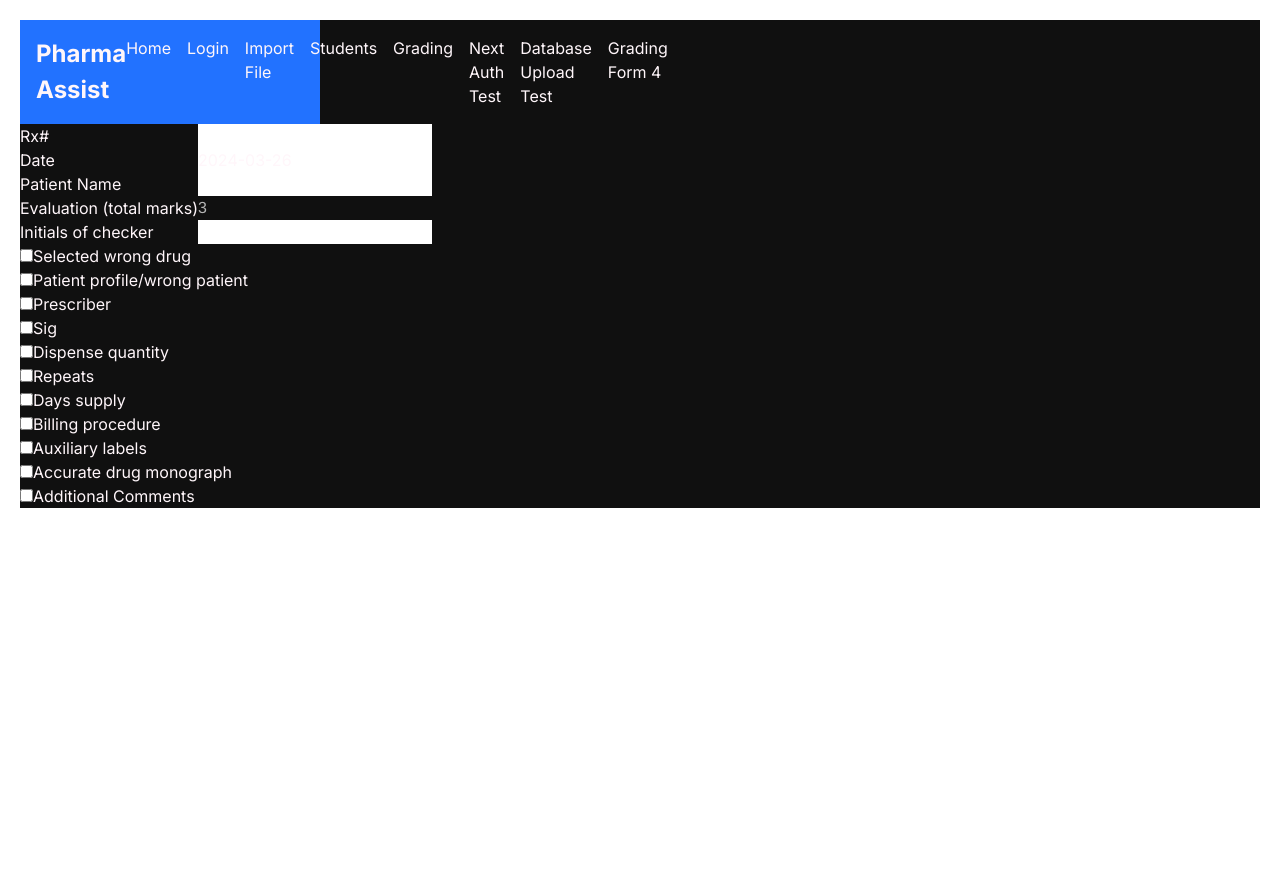
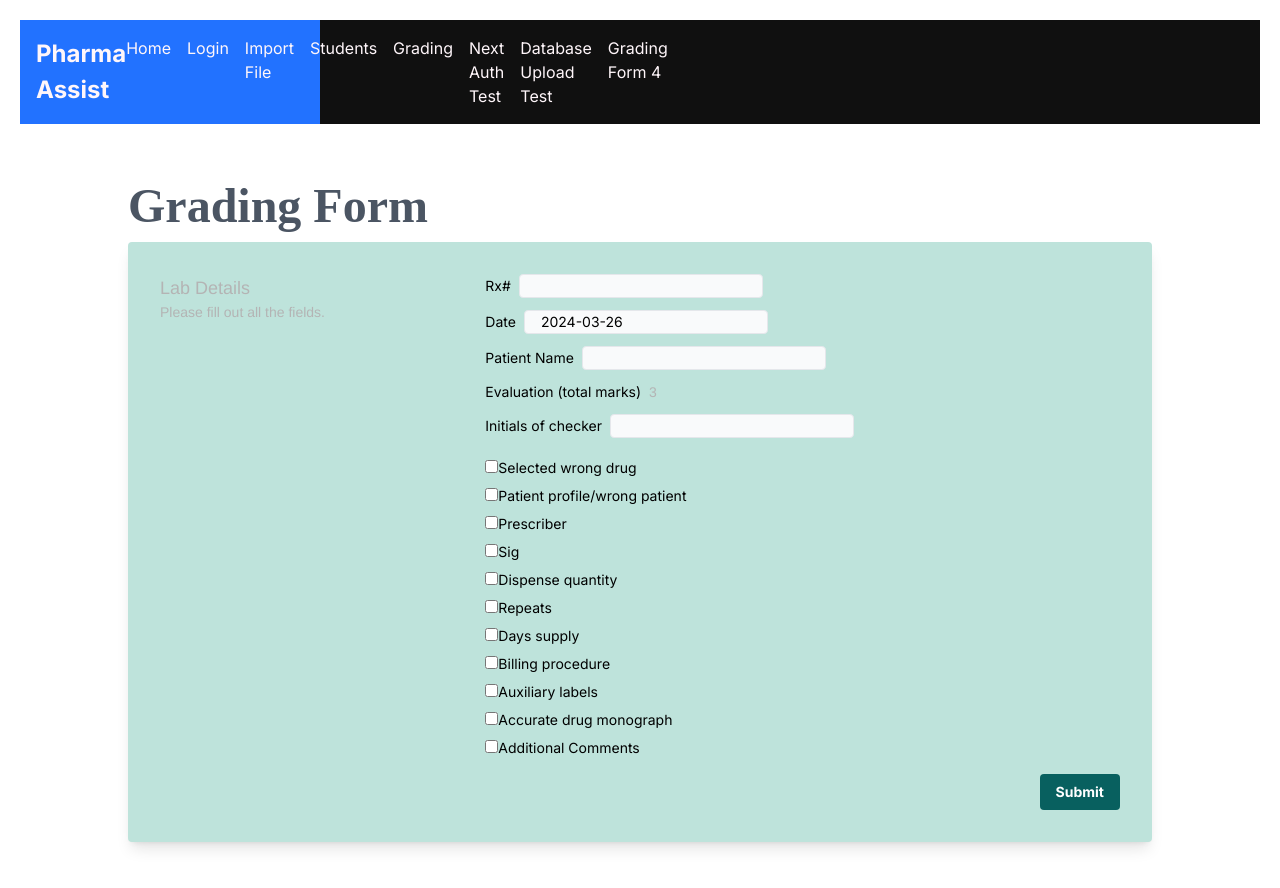
Before and after one commit to JinPlanter/Pharma-Assist, a Next.js app: page /GradingForm4 in a window 1280 px wide. Shown: the top 888 px of the page. Before the commit the page ends 800 px from the top, so only its background shows below. Built offline with nearby package versions, Linux system fonts and the light colour scheme; no server answers.

Commit message:
New Grading Form

```diff
--- a/app/GradingForm4/page.js
+++ b/app/GradingForm4/page.js
@@ -1,7 +1,7 @@
 "use client";
 
-import React, { useState, useEffect } from 'react';
-import FormFields from '../data/gradingForm.json';
+import React, { useState, useEffect } from "react";
+import FormFields from "../data/gradingForm.json";
 
 async function fetchFormFields() {
   /* try {
@@ -23,7 +23,12 @@ async function fetchFormFields() {
 function Form() {
   const [formValues, setFormValues] = useState(() => {
     const initialFormStates = FormFields.criteria.reduce((acc, curr) => {
-            acc[curr.label] = curr.label === 'Evaluation (total marks)' ? 3 : (curr.type === 'checkbox' ? false : '');
+      acc[curr.label] =
+        curr.label === "Evaluation (total marks)"
+          ? 3
+          : curr.type === "checkbox"
+          ? false
+          : "";
       return acc;
     }, {});
     return initialFormStates;
@@ -33,16 +38,23 @@ function Form() {
     const initializeFormStates = async () => {
       const formFields = await fetchFormFields();
       const date = new Date();
-            const localDate = new Date(date.getTime() - (date.getTimezoneOffset() * 60000));
+      const localDate = new Date(
+        date.getTime() - date.getTimezoneOffset() * 60000
+      );
       const currentDate = localDate.toISOString().slice(0, 10);
       // const currentDate = new Date().toISOString().slice(0, 10); // Get the current date in YYYY-MM-DD format
-            console.log('currentDate:', currentDate);
+      console.log("currentDate:", currentDate);
 
       const updatedFormStates = formFields.reduce((acc, curr) => {
-                if (curr.label === 'Date') {
+        if (curr.label === "Date") {
           acc[curr.label] = currentDate; // Set the current date
         } else {
-                    acc[curr.label] = curr.label === 'Evaluation (total marks)' ? 3 : (curr.type === 'checkbox' ? false : '');
+          acc[curr.label] =
+            curr.label === "Evaluation (total marks)"
+              ? 3
+              : curr.type === "checkbox"
+              ? false
+              : "";
         }
         return acc;
       }, {});
@@ -56,15 +68,22 @@ function Form() {
 
   const handleChange = (event) => {
     const { name, type, checked, value } = event.target;
-        let newFormValues = { ...formValues, [name]: type === 'checkbox' ? checked : value };
+    let newFormValues = {
+      ...formValues,
+      [name]: type === "checkbox" ? checked : value,
+    };
 
     // If the form field type is checkbox, adjust the "Evaluation (total marks)" value based on checkbox selection.
-        if (type === 'checkbox') {
-            let evaluationTotalMarks = Number(newFormValues['Evaluation (total marks)']);
+    if (type === "checkbox") {
+      let evaluationTotalMarks = Number(
+        newFormValues["Evaluation (total marks)"]
+      );
       if (isNaN(evaluationTotalMarks)) {
         evaluationTotalMarks = 0;
       }
-            newFormValues['Evaluation (total marks)'] = checked ? evaluationTotalMarks - 1 : evaluationTotalMarks + 1;
+      newFormValues["Evaluation (total marks)"] = checked
+        ? evaluationTotalMarks - 1
+        : evaluationTotalMarks + 1;
 
       // Update the selectedCheckboxes state
       setSelectedCheckboxes({ ...selectedCheckboxes, [name]: checked });
@@ -75,55 +94,81 @@ function Form() {
 
   return (
     <form>
+      <div class="min-h-screen p-6 bg-white border-b border-gray-200 dark:bg-gray-800 dark:border-gray-700 flex items-center justify-center text-black">
+        <div class="container max-w-screen-lg mx-auto">
           <div>
-                <div style={{ display: 'flex', flexDirection: 'row' }}>
-                    <div id="TypeA_Row1_Column1" style={{ display: 'flex', flexDirection: 'column' }}>
-                        {FormFields.criteria.filter(field => field.type !== 'checkbox').map((field, index) => (
-                            <label key={index}>
-                                {field.label}
-                            </label>
-                        ))}
+            <h2 class="font-bold text-5xl text-gray-600 mb-3">Grading Form</h2>
+
+            <div class="bg-neutral rounded shadow-lg p-4 px-4 md:p-8 mb-6">
+              <div class="grid gap-4 gap-y-2 text-sm grid-cols-1 lg:grid-cols-3">
+                <div class="text-gray-600">
+                  <p class="font-medium text-lg">Lab Details</p>
+                  <p>Please fill out all the fields.</p>
                 </div>
 
-                    <div id="TypeA_Row1_Column2" style={{ display: 'flex', flexDirection: 'column' }}>
-                        {FormFields.criteria.filter(field => field.type !== 'checkbox').map((field, index) => (
-                            field.label === 'Evaluation (total marks)' ? (
-                                <p key={index}>{Math.max(0, formValues[field.label])}</p>
+                <div class="lg:col-span-2">
+                  <div class="grid gap-4 gap-y-2 text-sm grid-cols-1 md:grid-cols-5">
+
+
+                    <div class="md:col-span-5" id="TypeA_Row1_Column2">
+                      {FormFields.criteria
+                        .filter((field) => field.type !== "checkbox")
+                        .map((field, index) => (
+                          <div key={index} class="flex items-center mb-3 text-l">
+                            <label class="mr-2">{field.label}</label>
+                            {field.label === "Evaluation (total marks)" ? (
+                              <p>{Math.max(0, formValues[field.label])}</p>
                             ) : (
                               <input
                                 type={field.type}
                                 name={field.label}
-                                    value={formValues[field.label] || ''}
+                                value={formValues[field.label] || ""}
                                 onChange={handleChange}
-                                    key={index}
+                                className="h-6 border rounded px-4 bg-gray-50"
                               />
-                            )
+                            )}
+                          </div>
                         ))}
                     </div>
-                </div>
 
-                <div style={{ display: 'flex', flexDirection: 'row' }}>
-                    <div id="TypeB_Row1_Column1" style={{ display: 'flex', flexDirection: 'column' }}>
-                        {FormFields.criteria.filter(field => field.type === 'checkbox').map((field, index) => (
-                            <label key={index}>
+                    <div class="md:col-span-3" id="TypeB_Row1_Column1">
+                      {FormFields.criteria
+                        .filter((field) => field.type === "checkbox")
+                        .map((field, index) => (
+                          <div key={index} class="flex items-center mb-2">
+                            <label class="mr-2">
                               <input
                                 type="checkbox"
                                 name={field.label}
                                 checked={formValues[field.label]}
                                 onChange={handleChange}
                               />
-                                {field.label}<br />
-                                {formValues[field.label] &&
+                              {field.label}
+                            </label>
+                            {formValues[field.label] && (
                               <textarea
                                 name={`${field.label}-input`}
-                                        value={formValues[`${field.label}-input`] || ''}
+                                value={formValues[`${field.label}-input`] || ""}
                                 onChange={handleChange}
                                 placeholder="Add comment..."
                                 className="h-10 w-full p-2 border rounded-md resize"
                               />
-                                }
-                            </label>
+                            )}
+                          </div>
                         ))}
+                    </div>
+
+                    <div class="md:col-span-5 text-right">
+                      <div class="inline-flex items-end">
+                        <button class="bg-primary hover:bg-secondary text-white font-bold py-2 px-4 rounded">
+                          Submit
+                        </button>
+                      </div>
+                    </div>
+                  </div>
+                </div>
+              </div>
+            </div>
           </div>
         </div>
       </div>
--- a/package.json
+++ b/package.json
@@ -15,7 +15,7 @@
     "jspdf": "^2.5.1",
     "mongodb": "^6.3.0",
     "multer": "^1.4.5-lts.1",
-    "next": "14.0.3",
+    "next": "^14.0.3",
     "next-auth": "^4.24.5",
     "next-connect": "^1.0.0",
     "pdfmake": "^0.2.9",
```
Also changed, not shown: 1 other file (tests, documents, lock files or other folders). Lines whose indentation alone changed are shown as unchanged.
